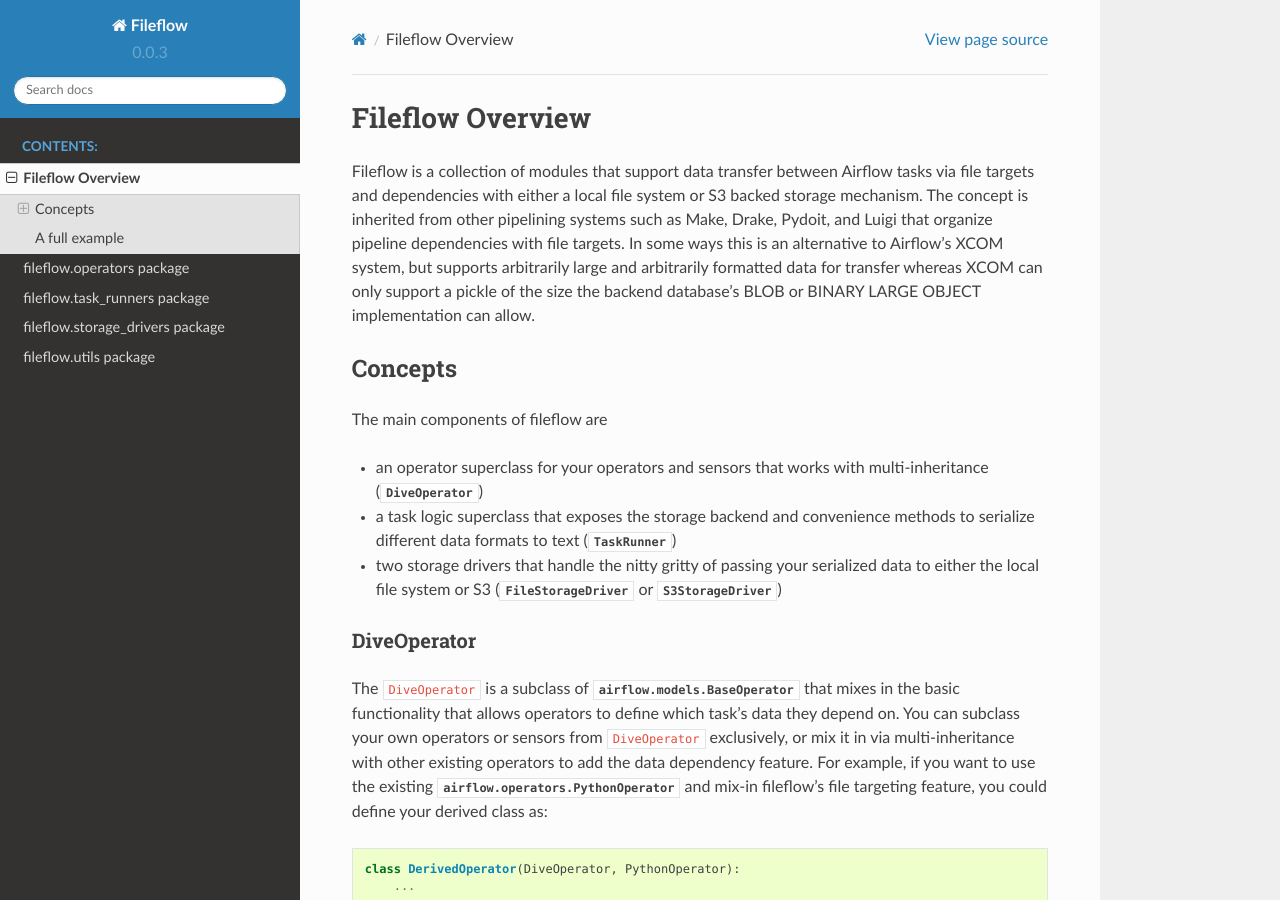
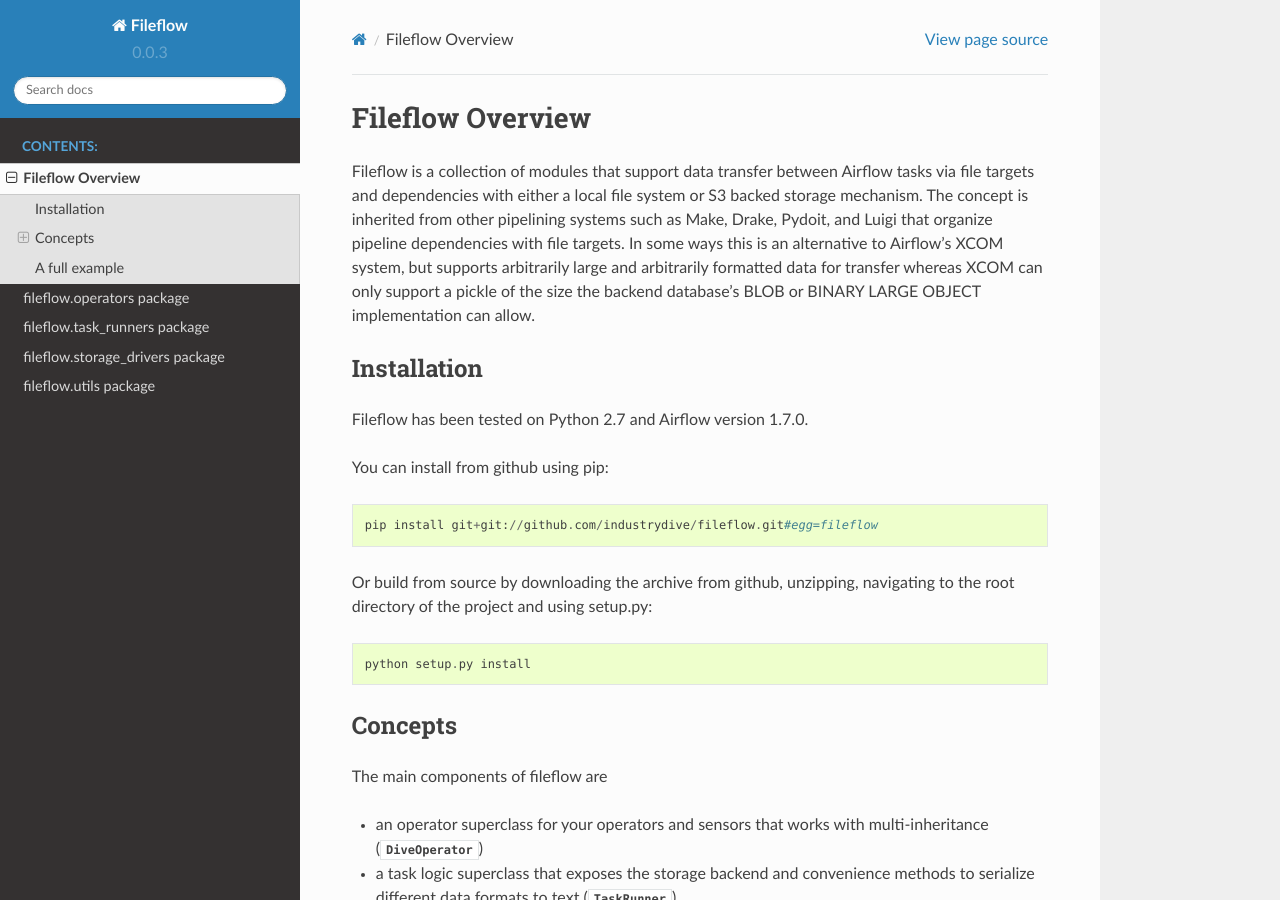
Before and after one commit to industrydive/fileflow, a Sphinx documentation site: the page built from docs/source/overview.rst, in a window 1280 px wide and 900 px high. Built offline with Sphinx 7.4.7 and the Read the Docs theme 2.0.0, drawn with Linux system fonts in a browser that asks for light colours; some of the changed text lies outside the part shown.

Commit message:
add installation notes; fix spelling mistake in code example

```diff
--- a/docs/source/overview.rst
+++ b/docs/source/overview.rst
@@ -2,6 +2,19 @@
 =================
 
 Fileflow is a collection of modules that support data transfer between Airflow tasks via file targets and dependencies with either a local file system or S3 backed storage mechanism. The concept is inherited from other pipelining systems such as Make, Drake, Pydoit, and Luigi that organize pipeline dependencies with file targets. In some ways this is an alternative to Airflow's XCOM system, but supports arbitrarily large and arbitrarily formatted data for transfer whereas XCOM can only support a pickle of the size the backend database's BLOB or BINARY LARGE OBJECT implementation can allow.
+
+Installation
+------------
+
+Fileflow has been tested on Python 2.7 and Airflow version 1.7.0.
+
+You can install from github using pip: ::
+
+    pip install git+git://github.com/industrydive/fileflow.git#egg=fileflow
+
+Or build from source by downloading the archive from github, unzipping, navigating to the root directory of the project and using setup.py: ::
+
+    python setup.py install
 
 Concepts
 --------
```
Also changed, not shown: other parts of docs/source/overview.rst (+1 -1 lines).
